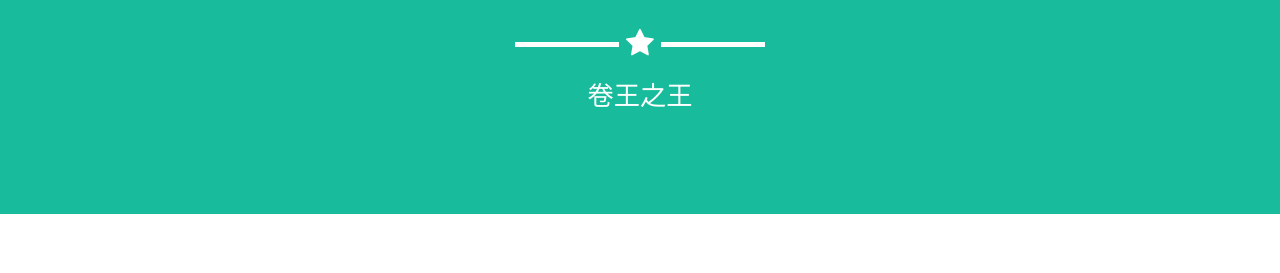
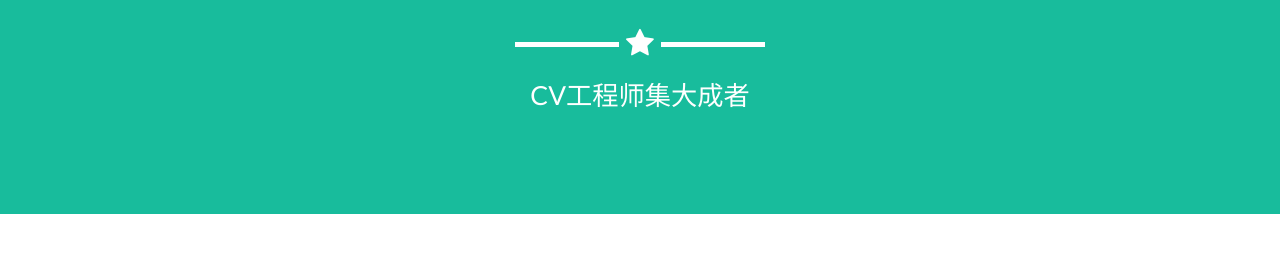
Before and after one commit to BiggerYellow/BiggerYellow.github.io, a Jekyll site: the page built from _posts/algorithm/2021-08-13-BubbleSort.markdown, in a window 1280 px wide. Shown: the part 561-834 px from the top of the page. Built offline with Jekyll 4.4.1, drawn with Linux system fonts in a browser that asks for light colours.

Commit message:
样式调整

````diff
--- a/_config.yml
+++ b/_config.yml
@@ -4,7 +4,7 @@ email:
 url: https://github.com/jeromelachaud/freelancer-theme
 description: "Write an awesome description for your new site here. You can edit this line in _config.yml. It will appear in your document head meta (for Google search results) and in your feed.xml site description."
 keywords: "your keywords, separated by commas"
-skills: "卷王之王"
+skills: "CV工程师集大成者"
 meta_author: LastName FirstName
 
 # Google webmaster tools
--- a/_includes/css/main.css
+++ b/_includes/css/main.css
@@ -658,7 +658,7 @@ footer .footer-below {
     min-height: 100%;
     border: 0;
     border-radius: 0;
-    text-align: center;
+    /*text-align: center;*/
     background-clip: border-box;
     -webkit-box-shadow: none;
     box-shadow: none;
--- a/_includes/modals.html
+++ b/_includes/modals.html
@@ -12,15 +12,18 @@
                 <div class="row">
                     <div class="col-lg-8 col-lg-offset-2">
                         <div class="modal-body">
+                            <div align="center">
                             <h2>{{ post.title }}</h2>
                             <hr class="star-primary">
                             <img src="img/portfolio/{{ post.img }}" class="img-responsive img-centered" alt="{{ post.alt }}">
                             {% if post.description %}
                                 <p>{{ post.description }}</p>
                             {% endif %}
+                            </div>
 
                             <p>{{ post.content }}</p>
 
+                            <div align="center">
                             <ul class="list-inline item-details">
                                 {% if post.client %}
                                     <li>Client:
@@ -41,7 +44,10 @@
                                     </li>
                                 {% endif %}
                             </ul>
-                            <button type="button" class="btn btn-default" data-dismiss="modal"><i class="fa fa-times"></i> Close</button>
+                            </div>
+                            <div align="center">
+                                <button type="button" class="btn btn-default" data-dismiss="modal"><i class="fa fa-times"></i> Close</button>
+                            </div>
                         </div>
                     </div>
                 </div>
--- a/_posts/algorithm/2021-08-13-BubbleSort.markdown
+++ b/_posts/algorithm/2021-08-13-BubbleSort.markdown
@@ -58,7 +58,8 @@ private static void bubbleSort(int[] nums) {
 
 # 算法优化
 没有什么大的优化，主要是若一次遍历过后中间没有移动的动作说明数组已经有序，无需继续往后遍历，直接结束
-```
+
+```java
 private static void bubbleSort(int[] nums) {
     int temp;
     boolean flag = true;
````
Also changed, not shown: 3 other files.
